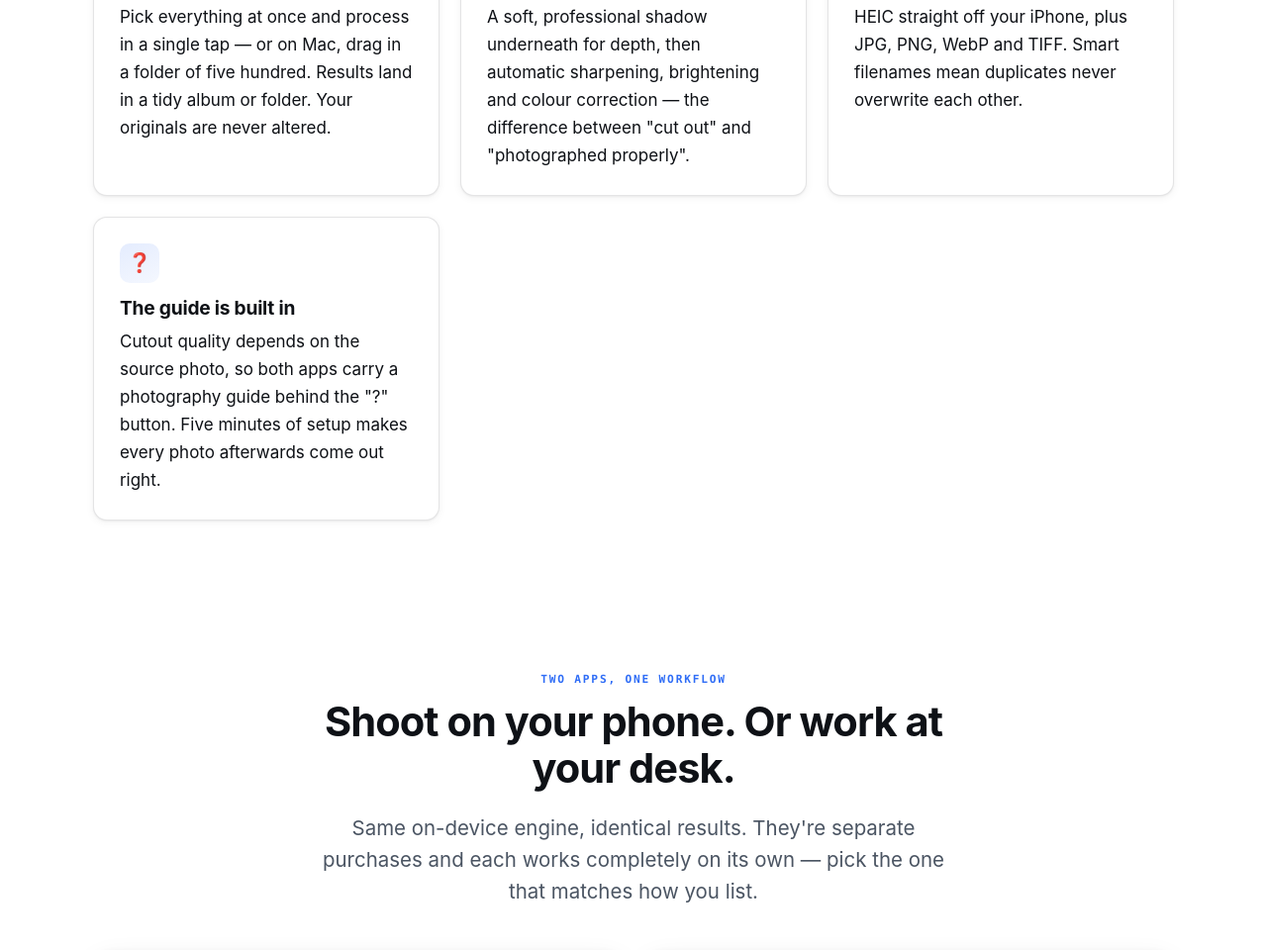
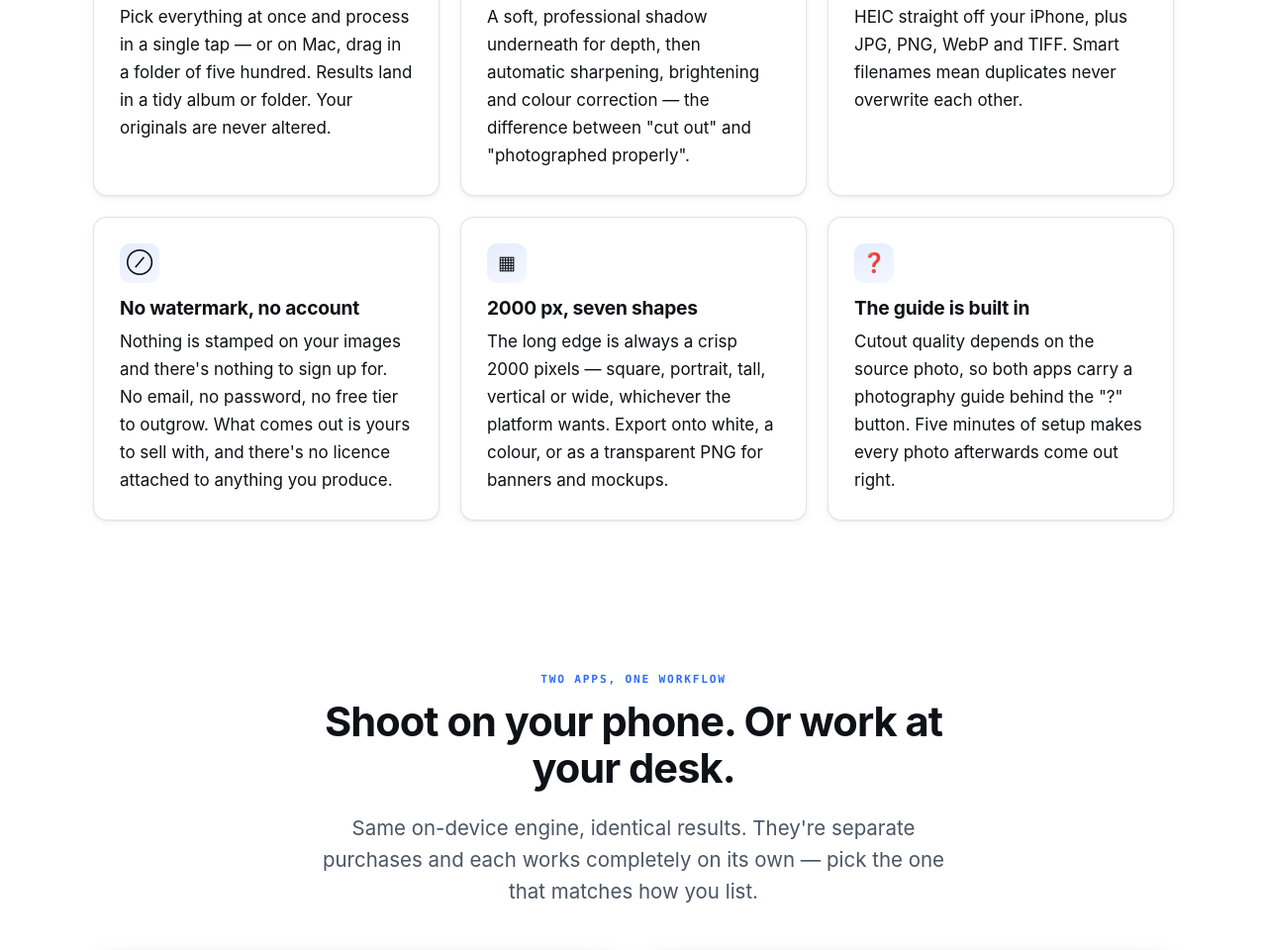
Before and after one commit to hn77s5thjp-sys/StudioDrop, a plain HTML site: page index.html in a window 1280 px wide. Shown: the part 10611-11571 px from the top of the page at 99% size. Drawn offline with Linux system fonts and the light colour scheme.

Commit message:
Fill the features grid to nine cards

```diff
--- a/index.html
+++ b/index.html
@@ -681,6 +681,20 @@
         mean duplicates never overwrite each other.</p>
       </div>
       <div class="card">
+        <div class="card-icon">⊘</div>
+        <h3>No watermark, no account</h3>
+        <p>Nothing is stamped on your images and there's nothing to sign up for. No email,
+        no password, no free tier to outgrow. What comes out is yours to sell with, and
+        there's no licence attached to anything you produce.</p>
+      </div>
+      <div class="card">
+        <div class="card-icon">▦</div>
+        <h3>2000 px, seven shapes</h3>
+        <p>The long edge is always a crisp 2000&nbsp;pixels — square, portrait, tall,
+        vertical or wide, whichever the platform wants. Export onto white, a colour, or
+        as a transparent PNG for banners and mockups.</p>
+      </div>
+      <div class="card">
         <div class="card-icon">❓</div>
         <h3>The guide is built in</h3>
         <p>Cutout quality depends on the source photo, so both apps carry a photography
```
